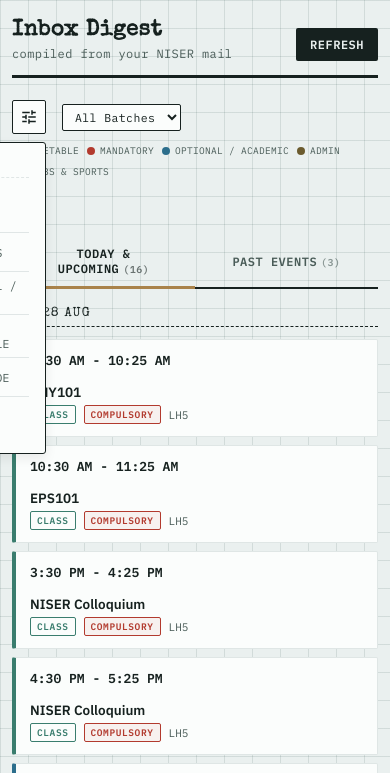
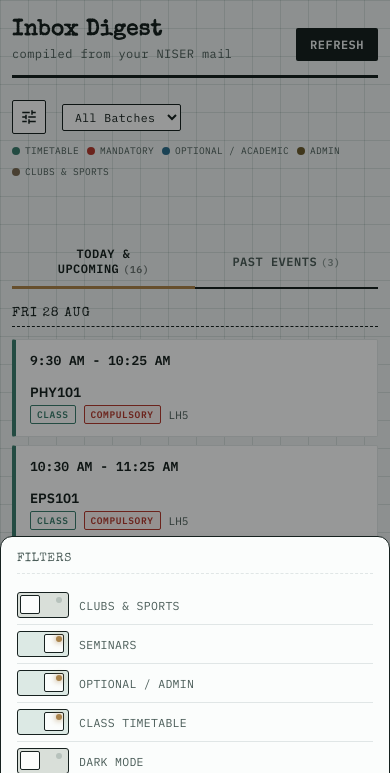
Before and after one commit to LordZastin/Campus-Inbox-Digest, a website: page index.html in a window 390 px wide. Both pictures are taken after a click on the button "Settings". Shown: the top 773 px of the page. Drawn offline with nearby package versions, Linux system fonts and the light colour scheme.

Commit message:
Fix mobile settings panel: full-width bottom sheet with backdrop

```diff
--- a/index.html
+++ b/index.html
@@ -158,6 +158,15 @@
   .settings-panel .switch-row+.switch-row{
     border-top:1px solid var(--paper-line);
   }
+
+  .settings-backdrop{
+    display:none;
+    position:fixed;
+    inset:0;
+    background:rgba(0,0,0,0.4);
+    z-index:199;
+  }
+  .settings-backdrop.open{display:block;}
 
   .switch-row{
     display:flex;
@@ -330,7 +339,9 @@
     .row .time{padding-top:0;}
     .controls{gap:10px;}
     .legend{gap:8px;font-size:9.5px;}
-    .settings-panel{min-width:180px;right:0;}
+    .settings-wrap{position:static;}
+    .settings-panel{position:fixed;top:auto;left:0;right:0;bottom:0;min-width:0;width:100%;max-width:100%;border-radius:12px 12px 0 0;padding:16px 16px 24px;max-height:70vh;overflow-y:auto;z-index:200;}
+    .settings-panel.open{display:flex;flex-direction:column;}
     .sync-btn{font-size:12px;padding:9px 14px;}
     .day-header{font-size:13px;}
     .row .content .title{font-size:13.5px;}
@@ -459,6 +470,7 @@
   </div>
 
   <div class="status" id="status"></div>
+  <div class="settings-backdrop" id="settingsBackdrop"></div>
   <div class="tab-bar" id="tabBar">
     <button class="tab-btn active" data-tab="upcoming">Today &amp; Upcoming</button>
     <button class="tab-btn" data-tab="past">Past Events</button>
@@ -502,6 +514,7 @@ const els = {
   hour24Switch: document.getElementById('hour24Switch'),
   batchSelect: document.getElementById('batchSelect'),
   tabBar: document.getElementById('tabBar'),
+  settingsBackdrop: document.getElementById('settingsBackdrop'),
 };
 
 function setStatus(msg, isError){
@@ -824,12 +837,19 @@ els.refreshBtn.addEventListener('click', () => {
 // ── Settings panel toggle ────────────────────────────────────────
 els.settingsBtn.addEventListener('click', (e) => {
   e.stopPropagation();
+  const opening = !els.settingsPanel.classList.contains('open');
   els.settingsPanel.classList.toggle('open');
+  els.settingsBackdrop.classList.toggle('open', opening);
 });
 document.addEventListener('click', (e) => {
   if(!els.settingsPanel.contains(e.target) && e.target !== els.settingsBtn){
     els.settingsPanel.classList.remove('open');
+    els.settingsBackdrop.classList.remove('open');
   }
+});
+els.settingsBackdrop.addEventListener('click', () => {
+  els.settingsPanel.classList.remove('open');
+  els.settingsBackdrop.classList.remove('open');
 });
 
 // ── Switch helpers ───────────────────────────────────────────────
```
